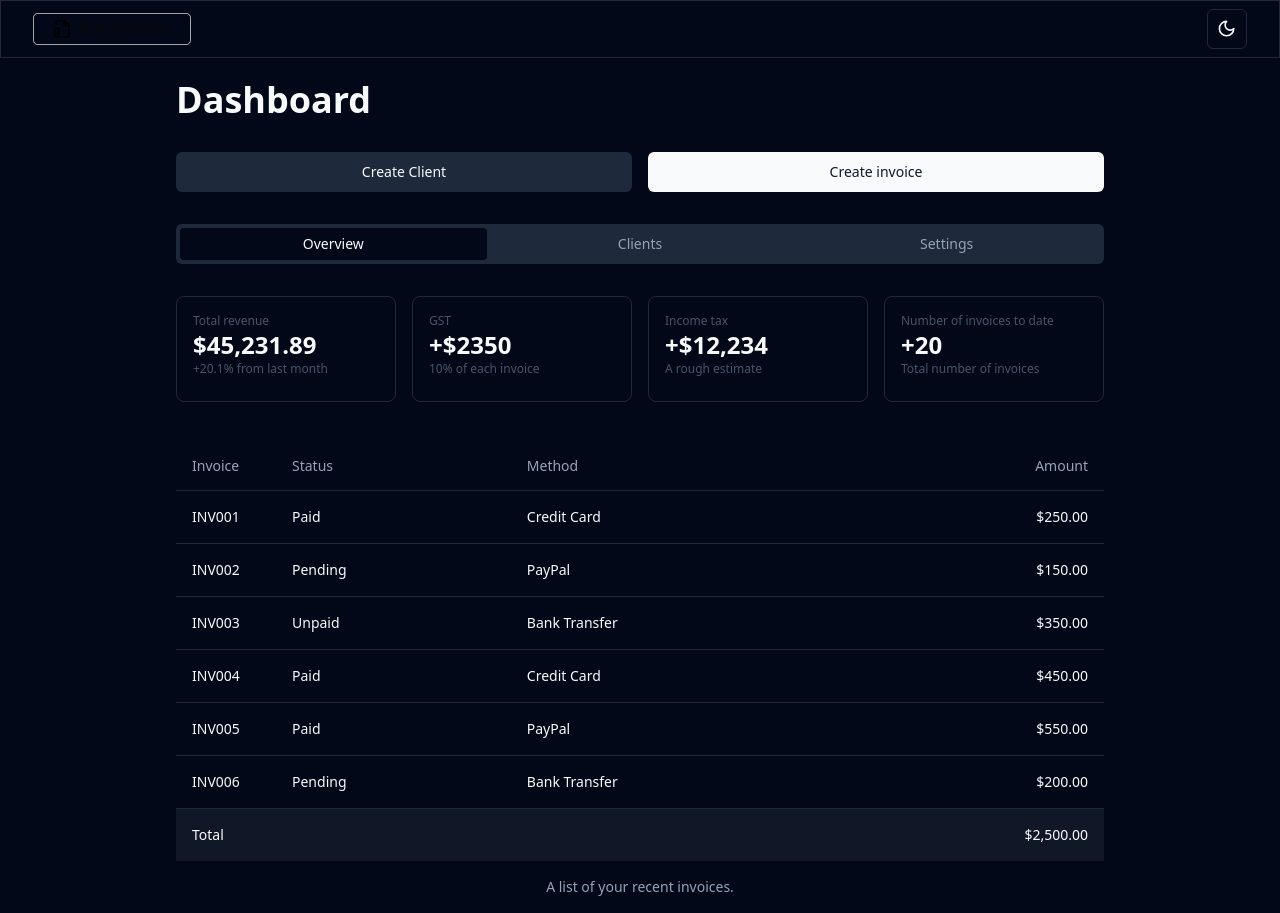
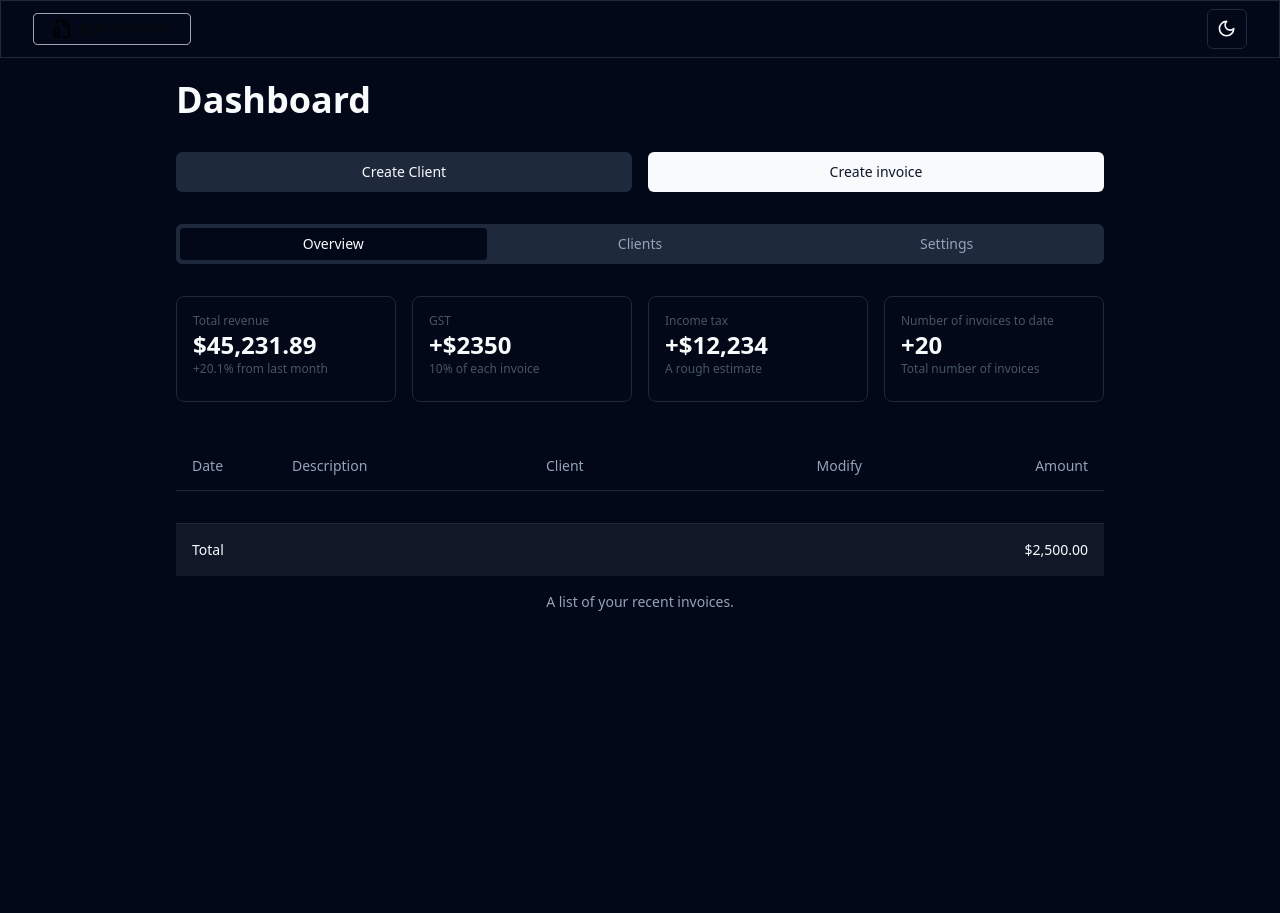
Before and after one commit to dandotcraig/T3A2-B-front-end, a React (Vite) app: page /dashboard in a window 1280 px wide. After the commit the page ends 800 px from the top, so only its background shows below. Built offline with nearby package versions, Linux system fonts and the light colour scheme.

Commit message:
still cleaning up..

```diff
--- a/package.json
+++ b/package.json
@@ -14,6 +14,7 @@
     "@heroicons/react": "^2.1.5",
     "@radix-ui/react-dropdown-menu": "^2.1.1",
     "@radix-ui/react-label": "^2.1.0",
+    "@radix-ui/react-scroll-area": "^1.1.0",
     "@radix-ui/react-select": "^2.1.1",
     "@radix-ui/react-slot": "^1.1.0",
     "@radix-ui/react-switch": "^1.1.0",
--- a/src/components/pages/Dashboard.jsx
+++ b/src/components/pages/Dashboard.jsx
@@ -9,49 +9,12 @@
 import { X } from "lucide-react";
 import { FilePenLine } from 'lucide-react';
 import { Trash2 } from 'lucide-react';
+import { ScrollArea } from "@/components/ui/scroll-area"
 
 export default function Dashboard() {
     const [showModalClient, setShowModalClient] = useState(false);
     const [showModalInvoice, setShowModalInvoice] = useState(false);
 
-    const invoices = [
-        {
-          invoice: "INV001",
-          paymentStatus: "Paid",
-          totalAmount: "$250.00",
-          paymentMethod: "Credit Card",
-        },
-        {
-          invoice: "INV002",
-          paymentStatus: "Pending",
-          totalAmount: "$150.00",
-          paymentMethod: "PayPal",
-        },
-        {
-          invoice: "INV003",
-          paymentStatus: "Unpaid",
-          totalAmount: "$350.00",
-          paymentMethod: "Bank Transfer",
-        },
-        {
-          invoice: "INV004",
-          paymentStatus: "Paid",
-          totalAmount: "$450.00",
-          paymentMethod: "Credit Card",
-        },
-        {
-          invoice: "INV005",
-          paymentStatus: "Paid",
-          totalAmount: "$550.00",
-          paymentMethod: "PayPal",
-        },
-        {
-          invoice: "INV006",
-          paymentStatus: "Pending",
-          totalAmount: "$200.00",
-          paymentMethod: "Bank Transfer",
-        },
-      ]
 
     return(
         <Tabs defaultValue="Overview" className="w-full md:w-3/4 lg:w-3/4 p-4 flex flex-col gap-8">
@@ -63,7 +26,7 @@
                     <div className="fixed backdrop-blur inset-0 z-50 flex items-center justify-center bg-black bg-opacity-60" onClick={() => setShowModalClient(false)}>
                         <Card className="w-full md:w-2/4 lg:w-2/4 p-4 flex flex-col gap-8" onClick={(stopClose) => stopClose.stopPropagation()}>
                             <CardHeader>
-                                <div className="flex justify-between sm:flex-row flex-col">
+                                <div className="flex justify-between sm:flex-row flex-row">
                                     <CardTitle>Invoice</CardTitle>
                                     <Button variant="outline" size="icon" onClick={() => setShowModalClient(false)}>
                                         <X className="h-4 w-4" />
@@ -258,7 +221,7 @@
                 <TabsTrigger value="Clients">Clients</TabsTrigger>
                 <TabsTrigger value="Settings">Settings</TabsTrigger>
             </TabsList>
-            <div className="flex flex-row justify-center justify-between gap-4 w-full">
+            <div className="flex flex-col sm:flex-row justify-center justify-between gap-4 w-full">
                 <Card className="flex-1  w-full md:w-2/4 lg:w-2/4 px-2 py-4 flex-col">
                     <CardContentsm>
                         <p className="text-xs text-slate-600">Total revenue</p>
@@ -294,57 +257,49 @@
                     <TableCaption>A list of your recent invoices.</TableCaption>
                     <TableHeader>
                         <TableRow>
-                        <TableHead className="w-[100px]">Invoice</TableHead>
-                        <TableHead>Status</TableHead>
-                        <TableHead>Method</TableHead>
-                        <TableHead className="text-right">Amount</TableHead>
+                            <TableHead className="w-[100px]">Date</TableHead>
+                            <TableHead>Description</TableHead>
+                            <TableHead>Client</TableHead>
+                            <TableHead className="text-right">Modify</TableHead>
+                            <TableHead className="text-right">Amount</TableHead>
                         </TableRow>
                     </TableHeader>
                     <TableBody>
-                        {invoices.map((invoice) => (
-                        <TableRow key={invoice.invoice}>
-                            <TableCell className="font-medium">{invoice.invoice}</TableCell>
-                            <TableCell>{invoice.paymentStatus}</TableCell>
-                            <TableCell>{invoice.paymentMethod}</TableCell>
-                            <TableCell className="text-right">{invoice.totalAmount}</TableCell>
+                        <TableRow>
+                            <TableCell className="font-medium"></TableCell>
+                            <TableCell></TableCell>
+                            <TableCell></TableCell>
+                            <TableCell></TableCell>
+                            <TableCell className="text-right"></TableCell>
                         </TableRow>
-                        ))}
                     </TableBody>
                     <TableFooter>
-                        <TableRow>
-                        <TableCell colSpan={3}>Total</TableCell>
-                        <TableCell className="text-right">$2,500.00</TableCell>
+                        <TableRow >
+                            <TableCell>Total</TableCell>
+                            <TableCell></TableCell>
+                            <TableCell></TableCell>
+                            <TableCell></TableCell>
+                            <TableCell className="text-right">$2,500.00</TableCell>
                         </TableRow>
                     </TableFooter>
                 </Table>
             </TabsContent>
             <TabsContent value="Clients">
-                <Table>
-                    <TableCaption>A list of your recent invoices.</TableCaption>
+                <Table >
                     <TableHeader>
                         <TableRow>
-                        <TableHead className="w-[100px]">Invoice</TableHead>
-                        <TableHead>Status</TableHead>
-                        <TableHead>Method</TableHead>
-                        <TableHead className="text-right">Amount</TableHead>
+                            <TableHead>Name</TableHead>
+                            <TableHead>Number</TableHead>
+                            <TableHead>Modify</TableHead>
                         </TableRow>
                     </TableHeader>
                     <TableBody>
-                        {invoices.map((invoice) => (
-                        <TableRow key={invoice.invoice}>
-                            <TableCell className="font-medium">{invoice.invoice}</TableCell>
-                            <TableCell>{invoice.paymentStatus}</TableCell>
-                            <TableCell>{invoice.paymentMethod}</TableCell>
-                            <TableCell className="text-right">{invoice.totalAmount}</TableCell>
+                        <TableRow>
+                            <TableCell>test</TableCell>
+                            <TableCell>test</TableCell>
+                            <TableCell>test</TableCell>
                         </TableRow>
-                        ))}
                     </TableBody>
-                    <TableFooter>
-                        <TableRow>
-                        <TableCell colSpan={3}>Total</TableCell>
-                        <TableCell className="text-right">$2,500.00</TableCell>
-                        </TableRow>
-                    </TableFooter>
                 </Table>
             </TabsContent>
             <TabsContent value="Settings">
--- /dev/null
+++ b/src/components/ui/scroll-area.jsx
@@ -0,0 +1,40 @@
+"use client"
+
+import * as React from "react"
+import * as ScrollAreaPrimitive from "@radix-ui/react-scroll-area"
+
+import { cn } from "@/lib/utils"
+
+const ScrollArea = React.forwardRef(({ className, children, ...props }, ref) => (
+  <ScrollAreaPrimitive.Root
+    ref={ref}
+    className={cn("relative overflow-hidden", className)}
+    {...props}>
+    <ScrollAreaPrimitive.Viewport className="h-full w-full rounded-[inherit]">
+      {children}
+    </ScrollAreaPrimitive.Viewport>
+    <ScrollBar />
+    <ScrollAreaPrimitive.Corner />
+  </ScrollAreaPrimitive.Root>
+))
+ScrollArea.displayName = ScrollAreaPrimitive.Root.displayName
+
+const ScrollBar = React.forwardRef(({ className, orientation = "vertical", ...props }, ref) => (
+  <ScrollAreaPrimitive.ScrollAreaScrollbar
+    ref={ref}
+    orientation={orientation}
+    className={cn(
+      "flex touch-none select-none transition-colors",
+      orientation === "vertical" &&
+        "h-full w-2.5 border-l border-l-transparent p-[1px]",
+      orientation === "horizontal" &&
+        "h-2.5 flex-col border-t border-t-transparent p-[1px]",
+      className
+    )}
+    {...props}>
+    <ScrollAreaPrimitive.ScrollAreaThumb className="relative flex-1 rounded-full bg-border" />
+  </ScrollAreaPrimitive.ScrollAreaScrollbar>
+))
+ScrollBar.displayName = ScrollAreaPrimitive.ScrollAreaScrollbar.displayName
+
+export { ScrollArea, ScrollBar }
```
Also changed, not shown: 1 other file (tests, documents, lock files or other folders).
